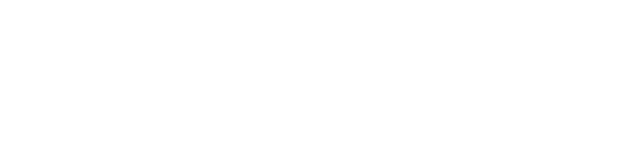
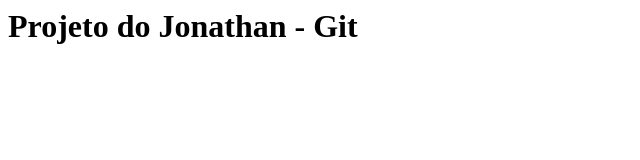
Before and after one commit to JonathanSantos-zz/curso-git, a plain HTML site: page index.html in a window 1280 px wide. Shown: the whole page, without its empty margins (0-640 px from the left). Drawn offline with Linux system fonts and the light colour scheme.

Commit message:
Adicionado título no index.html

```diff
--- a/index.html
+++ b/index.html
@@ -3,6 +3,6 @@
 
     </head>
     <body>
-
+        <h1>Projeto do Jonathan - Git</h1>
     </body>
 </html>
```
